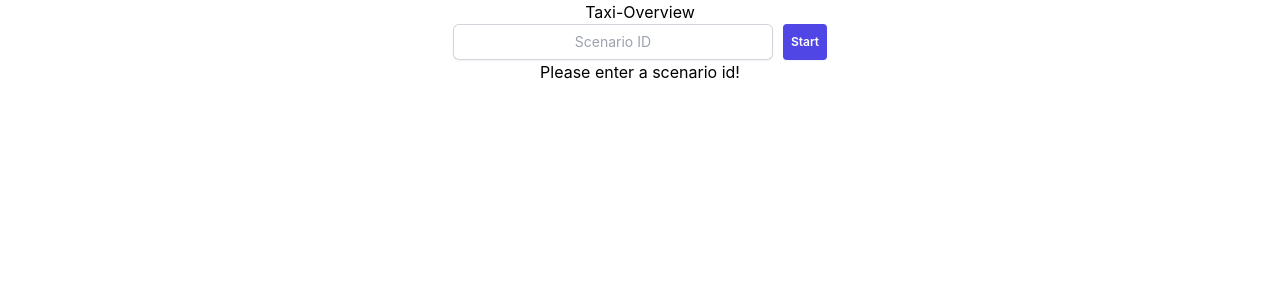
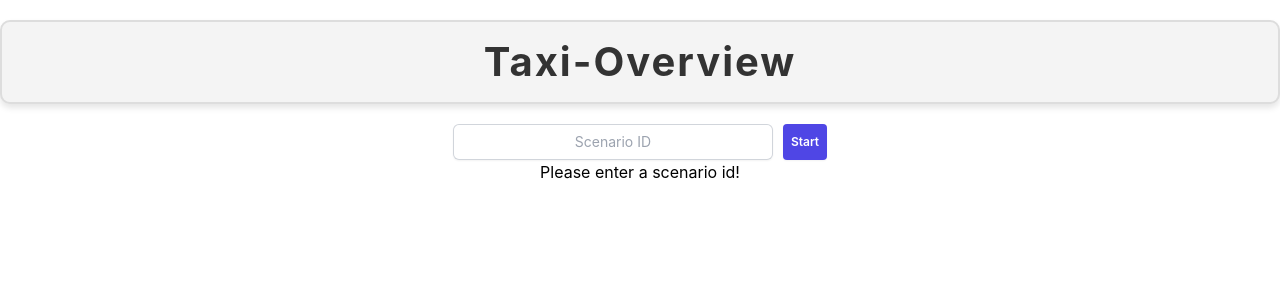
Before and after one commit to NicoNoell/HackaTUM-2024, a React (Create React App) app in the folder frontend/: page / in a window 1280 px wide. Shown: the top 300 px of the page. Built offline with nearby package versions, Linux system fonts and the light colour scheme.

Commit message:
some ui stuff

```diff
--- a/frontend/src/App.css
+++ b/frontend/src/App.css
@@ -8,6 +8,7 @@
 }
 
 .map-wrapper {
+  padding: 20px;
   height: 40rem;
   width: 40rem;
 }
@@ -98,3 +99,19 @@ h2 {
   width: calc(100% - 60px);
   border-radius: 10px;
 }
+
+h1 {
+  font-size: 2.5rem;         /* Adjust size as needed */
+  font-weight: bold;         /* Makes the font bold */
+  color: #333;               /* Text color */
+  text-align: center;        /* Center-align the header */
+  margin: 20px 0;            /* Space above and below */
+  padding: 10px;             /* Internal spacing */
+  background-color: #f4f4f4; /* Background color for emphasis */
+  border: 2px solid #ddd;    /* Optional border */
+  border-radius: 10px;       /* Rounds the corners */
+  box-shadow: 0 4px 6px rgba(0, 0, 0, 0.1); /* Subtle shadow */
+  letter-spacing: 2px;       /* Adds spacing between letters */
+  line-height: 1.5;          /* Improves readability */
+  transition: all 0.3s ease; /* Smooth hover effects */
+}
--- a/frontend/src/components/ScenarioOverview.js
+++ b/frontend/src/components/ScenarioOverview.js
@@ -4,7 +4,7 @@ import Map from "./Map";
 
 function ScenarioOverview({ id }) {
   const { scenario, isLoading, isError } = useScenario(id);
-  if (isError) return <div>failed to load</div>;
+  if (isError) return <div>loading...</div>;
   if (isLoading) return <div>loading...</div>;
 
   const renderData = () => (
```
